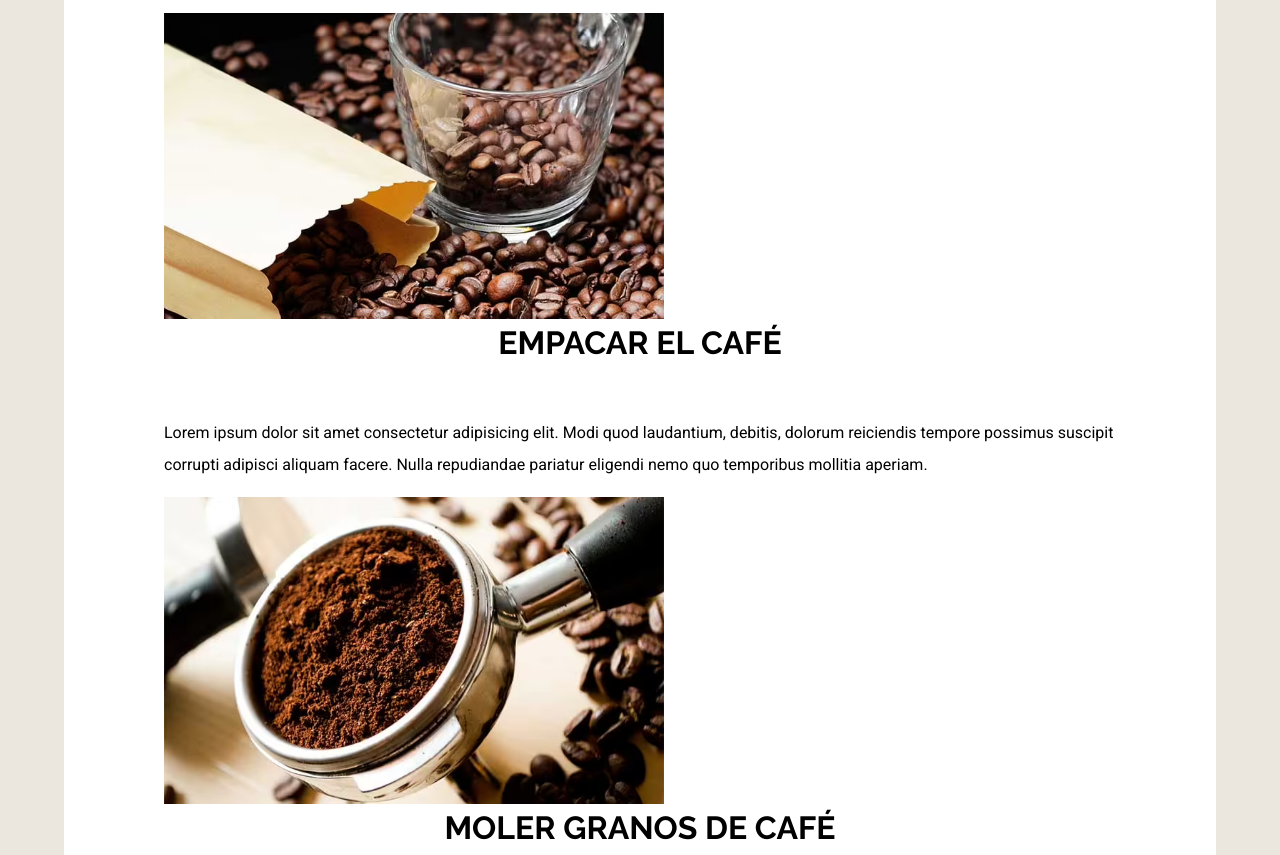
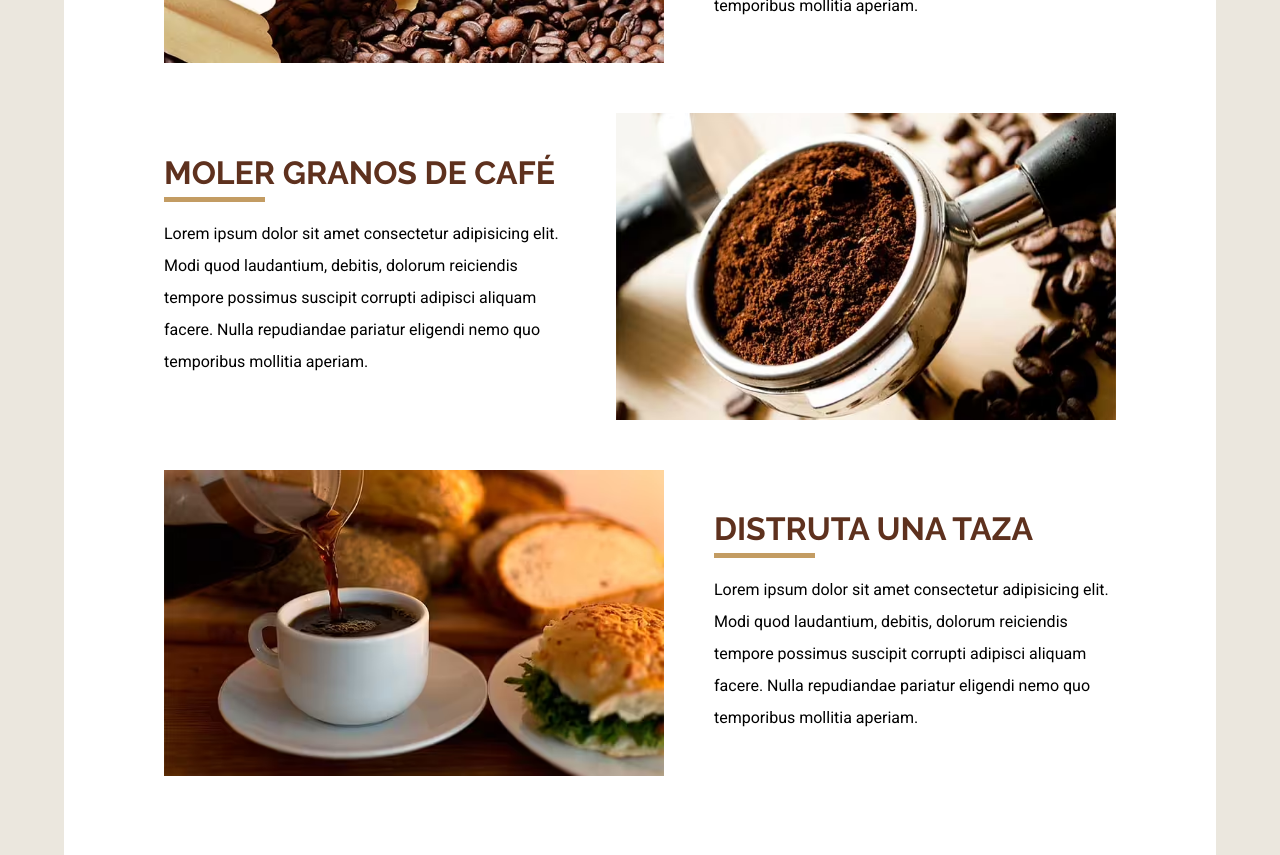
Before and after one commit to JosueP0721/Poyecto--cafeteria, a website: page proceso.html in a window 1280 px wide. Shown: the part 1656-2511 px from the top of the page. Drawn offline with Linux system fonts and the light colour scheme; a web font is replaced by a local one.

Commit message:
proceso html styles

```diff
--- a/proceso.html
+++ b/proceso.html
@@ -37,7 +37,7 @@
     </header>
     <main class="contenedor contenido-principal">
         <div class="proceso-cafe">
-            <picture imagen-proceso>
+            <picture class="imagen-proceso">
                 <source srcset="build/img/proceso_1.avif" type="image/avif">
                 <source srcset="build/img/proceso_1.webp" type="image/webp">
                 <img loading="lazy" width="500" height="300" src="build/img/proceso_1.jpg" alt="">
@@ -50,7 +50,7 @@
             </div>
         </div>
         <div class="proceso-cafe">
-            <picture imagen-proceso>
+            <picture class="imagen-proceso">
                 <source srcset="build/img/proceso_2.avif" type="image/avif">
                 <source srcset="build/img/proceso_2.webp" type="image/webp">
                 <img loading="lazy" width="500" height="300" src="build/img/proceso_2.jpg" alt="">
@@ -63,7 +63,7 @@
             </div>
         </div>
         <div class="proceso-cafe">
-            <picture imagen-proceso>
+            <picture class="imagen-proceso">
                 <source srcset="build/img/proceso_3.avif" type="image/avif">
                 <source srcset="build/img/proceso_3.webp" type="image/webp">
                 <img loading="lazy" width="500" height="300" src="build/img/proceso_3.jpg" alt="">
@@ -76,7 +76,7 @@
             </div>
         </div>
         <div class="proceso-cafe">
-            <picture imagen-proceso>
+            <picture class="imagen-proceso">
                 <source srcset="build/img/proceso_4.avif" type="image/avif">
                 <source srcset="build/img/proceso_4.webp" type="image/webp">
                 <img loading="lazy" width="500" height="300" src="build/img/proceso_4.jpg" alt="">
@@ -89,7 +89,7 @@
             </div>
         </div>
         <div class="proceso-cafe">
-            <picture imagen-proceso>
+            <picture class="imagen-proceso">
                 <source srcset="build/img/proceso_5.avif" type="image/avif">
                 <source srcset="build/img/proceso_5.webp" type="image/webp">
                 <img loading="lazy" width="500" height="300" src="build/img/proceso_5.jpg" alt="">
--- a/src/scss/layout/_index.scss
+++ b/src/scss/layout/_index.scss
@@ -5,3 +5,4 @@
 @forward 'testimoniales';
 @forward 'footer';
 @forward 'nosotros';
+@forward 'proceso';
--- /dev/null
+++ b/src/scss/layout/_proceso.scss
@@ -0,0 +1,38 @@
+@use 'base/variables' as v;
+@use 'base/mixins' as m;
+
+.proceso-cafe {
+    margin-bottom: 5rem;
+    @include m.desktop {
+        display: flex;
+        gap: 5rem;
+        align-items: center;
+    }
+    &:last-of-type {
+        margin-bottom: 0;
+    }
+    &:nth-child(even) {
+        .texto {
+            order: -1;
+        }
+    }
+    .imagen_proceso,
+    .texto {
+        flex: 1;
+    }
+    .texto {
+        margin-top: 1rem;
+        h3 {
+            margin: 0;
+            text-align: left;
+            color: v.$primario;
+            &::after {
+                content: '';
+                display: block;
+                width: 25%;
+                height: 5px;
+                background-color: v.$secundario;
+            }
+        }
+    }
+}
```
Also changed, not shown: build/css/app.css.
